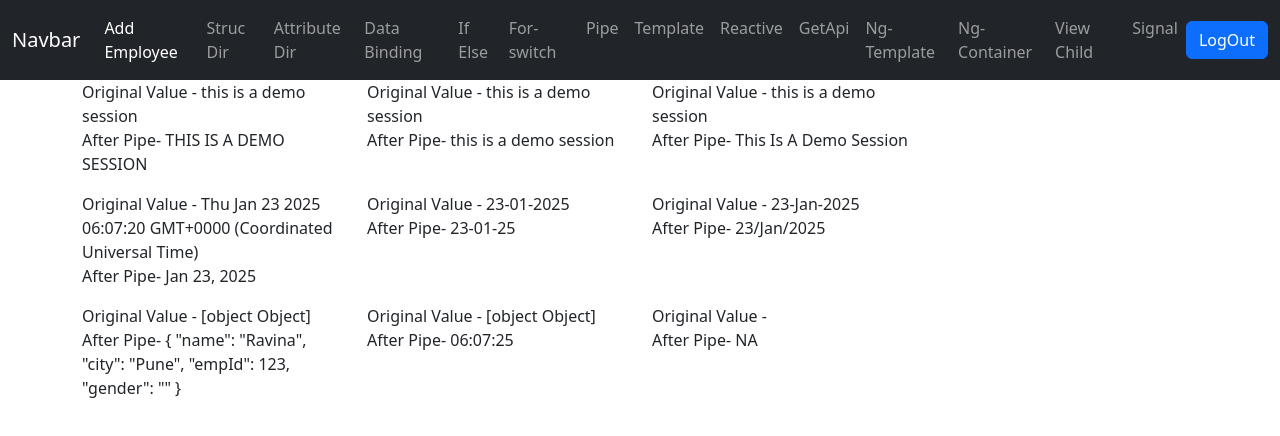
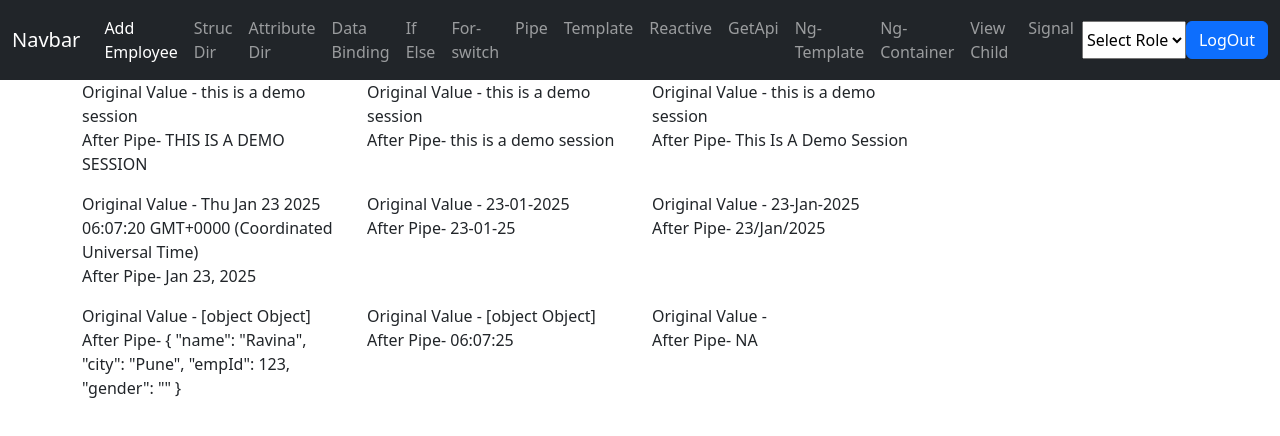
Before and after one commit to ravina-ghidode/Learn-Angular, an Angular app in the folder angular-18/: page /pipe in a window 1280 px wide. Shown: the top 436 px of the page. Built offline with nearby package versions, Linux system fonts and the light colour scheme.

Commit message:
Rxjs subject and behaviour subject

```diff
--- a/angular-18/src/app/components/control-flow/if-else-examples/if-else-examples.component.ts
+++ b/angular-18/src/app/components/control-flow/if-else-examples/if-else-examples.component.ts
@@ -1,5 +1,6 @@
 import { Component } from '@angular/core';
 import { FormsModule } from '@angular/forms';
+import { CommonService } from '../../service/common.service';
 
 @Component({
   selector: 'app-if-else-examples',
@@ -17,6 +18,15 @@ export class IfElseExamplesComponent {
   num1: string = "";
   num2: string = "";
   selectedStatus: string = "";
+  constructor(private common: CommonService) {
+    this.common.onRoleChange$.subscribe((res: string) => {
+
+    });
+    this.common.role$.subscribe((res: string) => {
+
+    })
+  }
+
   showDiv1() {
     this.div1Visible = true;
   }
--- a/angular-18/src/app/components/layout/layout.component.html
+++ b/angular-18/src/app/components/layout/layout.component.html
@@ -62,6 +62,11 @@
 
             </ul>
             <form class="d-flex">
+                <select [(ngModel)]="selectedRole" name="selectedRole" (ngModelChange)="onRoleChange($event)">
+                    <option value="">Select Role</option>
+                    <option value="user">User Role</option>
+                    <option value="guest">Guest Role</option>
+                </select>
                 <span class="text-white">{{loggedUserData!}}</span>
                 <button class="btn btn-primary" type="button" (click)="logOut()">LogOut</button>
             </form>
--- a/angular-18/src/app/components/layout/layout.component.ts
+++ b/angular-18/src/app/components/layout/layout.component.ts
@@ -1,17 +1,20 @@
 import { Component, inject } from '@angular/core';
+import { FormsModule } from '@angular/forms';
 import { Router, RouterLink, RouterOutlet } from '@angular/router';
+import { CommonService } from '../service/common.service';
 
 @Component({
   selector: 'app-layout',
   standalone: true,
-  imports: [RouterOutlet, RouterLink],
+  imports: [RouterOutlet, RouterLink, FormsModule],
   templateUrl: './layout.component.html',
   styleUrl: './layout.component.css'
 })
 export class LayoutComponent {
   router = inject(Router);
   loggedUserData: any;
-  constructor() {
+  selectedRole: string = "";
+  constructor(private common: CommonService) {
     const loggedInData = localStorage.getItem('LoginUser');
     if (loggedInData != null) {
       this.loggedUserData = JSON.parse(loggedInData);
@@ -22,4 +25,8 @@ export class LayoutComponent {
     localStorage.removeItem('loginUser');
     this.router.navigateByUrl('login');
   }
+  onRoleChange(role: string) {
+    this.common.onRoleChange$.next(role);
+    this.common.role$.next(role);
+  }
 }
--- /dev/null
+++ b/angular-18/src/app/components/service/common.service.ts
@@ -0,0 +1,12 @@
+import { Injectable } from '@angular/core';
+import { BehaviorSubject, Subject } from 'rxjs';
+
+@Injectable({
+  providedIn: 'root'
+})
+export class CommonService {
+
+  public onRoleChange$: Subject<string> = new Subject<string>;
+  public role$: BehaviorSubject<string> = new BehaviorSubject<string>("");
+  constructor() { }
+}
--- a/angular-18/src/app/pipe/pipe.component.ts
+++ b/angular-18/src/app/pipe/pipe.component.ts
@@ -2,6 +2,7 @@ import { AsyncPipe, DatePipe, JsonPipe, LowerCasePipe, TitleCasePipe, UpperCaseP
 import { Component } from '@angular/core';
 import { interval, map, Observable } from 'rxjs';
 import { NaPipe } from '../pipes/na.pipe';
+import { CommonService } from '../components/service/common.service';
 
 @Component({
   selector: 'app-pipe',
@@ -13,6 +14,7 @@ import { NaPipe } from '../pipes/na.pipe';
 export class PipeComponent {
   firstName: string = "this is a demo session";
   currentDate: Date = new Date();
+  currentRole: string = ''
   student: any = {
     name: 'Ravina',
     city: 'Pune',
@@ -21,7 +23,14 @@ export class PipeComponent {
   }
   currentTime: Observable<any> = new Observable<any>;
 
-  constructor() {
+  constructor(private common: CommonService) {
     this.currentTime = interval(1000).pipe(map(() => new Date()));
+    this.common.onRoleChange$.subscribe((role: string) => {
+      debugger;
+      this.currentRole = role
+    })
+    this.common.role$.subscribe((res: string) => {
+
+    })
   }
 }
```
Also changed, not shown: 1 other file (tests, documents, lock files or other folders).
